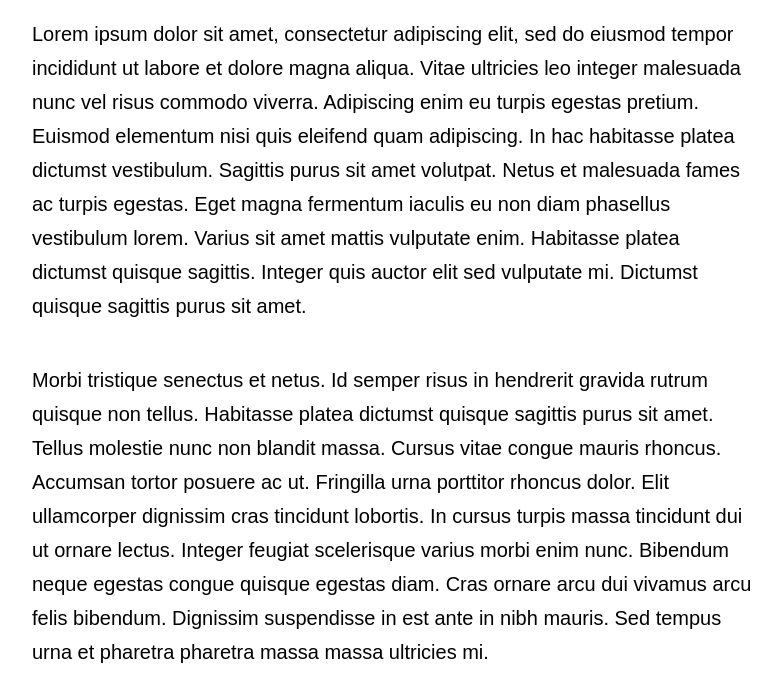
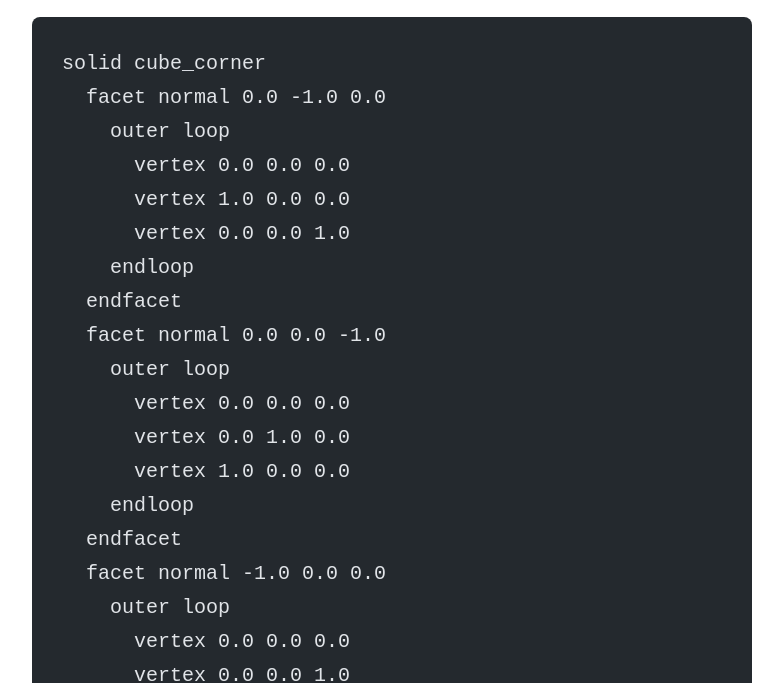
Before and after one commit to Noartroom/noartroom.github.io, an Astro site: page /first-post in a window 1280 px wide. Shown: the part 837-1520 px from the top of the page, without its empty margins (248-1031 px from the left). Built offline with nearby package versions, Linux system fonts and the light colour scheme; Astro itself is replaced by a stand-in of ours; code samples lack their colours.

Commit message:
Update first-post.md trying ascii 3d model

````diff
--- a/src/content/blog/first-post.md
+++ b/src/content/blog/first-post.md
@@ -5,12 +5,35 @@ pubDate: 'Jul 08 2022'
 heroImage: 'blog-placeholder-3.jpg'
 ---
 
-Lorem ipsum dolor sit amet, consectetur adipiscing elit, sed do eiusmod tempor incididunt ut labore et dolore magna aliqua. Vitae ultricies leo integer malesuada nunc vel risus commodo viverra. Adipiscing enim eu turpis egestas pretium. Euismod elementum nisi quis eleifend quam adipiscing. In hac habitasse platea dictumst vestibulum. Sagittis purus sit amet volutpat. Netus et malesuada fames ac turpis egestas. Eget magna fermentum iaculis eu non diam phasellus vestibulum lorem. Varius sit amet mattis vulputate enim. Habitasse platea dictumst quisque sagittis. Integer quis auctor elit sed vulputate mi. Dictumst quisque sagittis purus sit amet.
-
-Morbi tristique senectus et netus. Id semper risus in hendrerit gravida rutrum quisque non tellus. Habitasse platea dictumst quisque sagittis purus sit amet. Tellus molestie nunc non blandit massa. Cursus vitae congue mauris rhoncus. Accumsan tortor posuere ac ut. Fringilla urna porttitor rhoncus dolor. Elit ullamcorper dignissim cras tincidunt lobortis. In cursus turpis massa tincidunt dui ut ornare lectus. Integer feugiat scelerisque varius morbi enim nunc. Bibendum neque egestas congue quisque egestas diam. Cras ornare arcu dui vivamus arcu felis bibendum. Dignissim suspendisse in est ante in nibh mauris. Sed tempus urna et pharetra pharetra massa massa ultricies mi.
-
-Mollis nunc sed id semper risus in. Convallis a cras semper auctor neque. Diam sit amet nisl suscipit. Lacus viverra vitae congue eu consequat ac felis donec. Egestas integer eget aliquet nibh praesent tristique magna sit amet. Eget magna fermentum iaculis eu non diam. In vitae turpis massa sed elementum. Tristique et egestas quis ipsum suspendisse ultrices. Eget lorem dolor sed viverra ipsum. Vel turpis nunc eget lorem dolor sed viverra. Posuere ac ut consequat semper viverra nam. Laoreet suspendisse interdum consectetur libero id faucibus. Diam phasellus vestibulum lorem sed risus ultricies tristique. Rhoncus dolor purus non enim praesent elementum facilisis. Ultrices tincidunt arcu non sodales neque. Tempus egestas sed sed risus pretium quam vulputate. Viverra suspendisse potenti nullam ac tortor vitae purus faucibus ornare. Fringilla urna porttitor rhoncus dolor purus non. Amet dictum sit amet justo donec enim.
-
-Mattis ullamcorper velit sed ullamcorper morbi tincidunt. Tortor posuere ac ut consequat semper viverra. Tellus mauris a diam maecenas sed enim ut sem viverra. Venenatis urna cursus eget nunc scelerisque viverra mauris in. Arcu ac tortor dignissim convallis aenean et tortor at. Curabitur gravida arcu ac tortor dignissim convallis aenean et tortor. Egestas tellus rutrum tellus pellentesque eu. Fusce ut placerat orci nulla pellentesque dignissim enim sit amet. Ut enim blandit volutpat maecenas volutpat blandit aliquam etiam. Id donec ultrices tincidunt arcu. Id cursus metus aliquam eleifend mi.
-
-Tempus quam pellentesque nec nam aliquam sem. Risus at ultrices mi tempus imperdiet. Id porta nibh venenatis cras sed felis eget velit. Ipsum a arcu cursus vitae. Facilisis magna etiam tempor orci eu lobortis elementum. Tincidunt dui ut ornare lectus sit. Quisque non tellus orci ac. Blandit libero volutpat sed cras. Nec tincidunt praesent semper feugiat nibh sed pulvinar proin gravida. Egestas integer eget aliquet nibh praesent tristique magna.
+```stl
+solid cube_corner
+  facet normal 0.0 -1.0 0.0
+    outer loop
+      vertex 0.0 0.0 0.0
+      vertex 1.0 0.0 0.0
+      vertex 0.0 0.0 1.0
+    endloop
+  endfacet
+  facet normal 0.0 0.0 -1.0
+    outer loop
+      vertex 0.0 0.0 0.0
+      vertex 0.0 1.0 0.0
+      vertex 1.0 0.0 0.0
+    endloop
+  endfacet
+  facet normal -1.0 0.0 0.0
+    outer loop
+      vertex 0.0 0.0 0.0
+      vertex 0.0 0.0 1.0
+      vertex 0.0 1.0 0.0
+    endloop
+  endfacet
+  facet normal 0.577 0.577 0.577
+    outer loop
+      vertex 1.0 0.0 0.0
+      vertex 0.0 1.0 0.0
+      vertex 0.0 0.0 1.0
+    endloop
+  endfacet
+endsolid
+```
````
